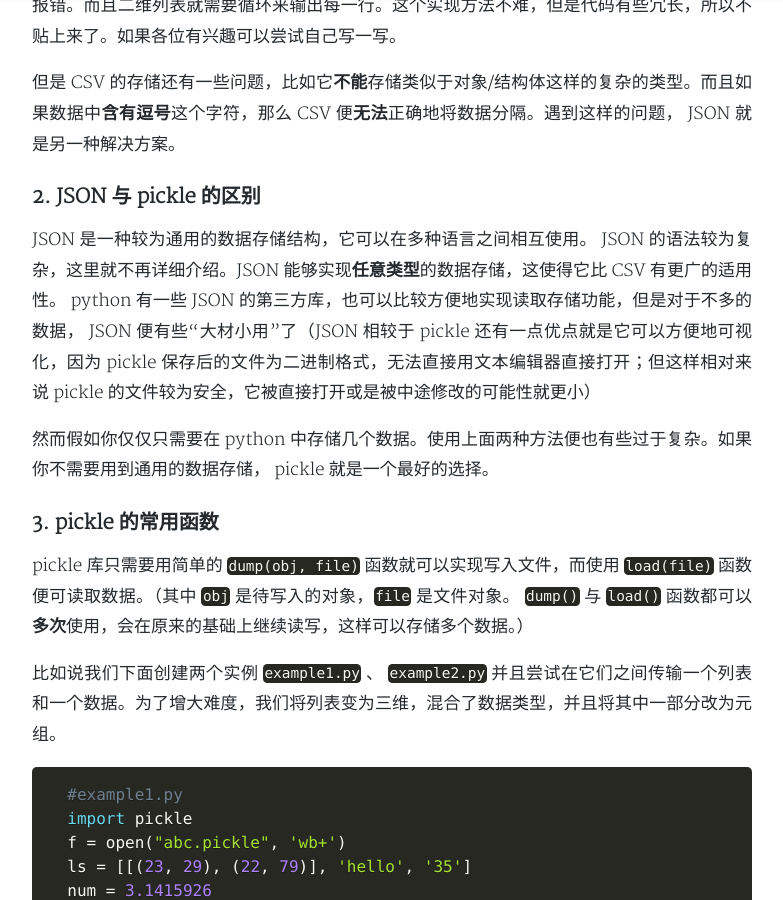
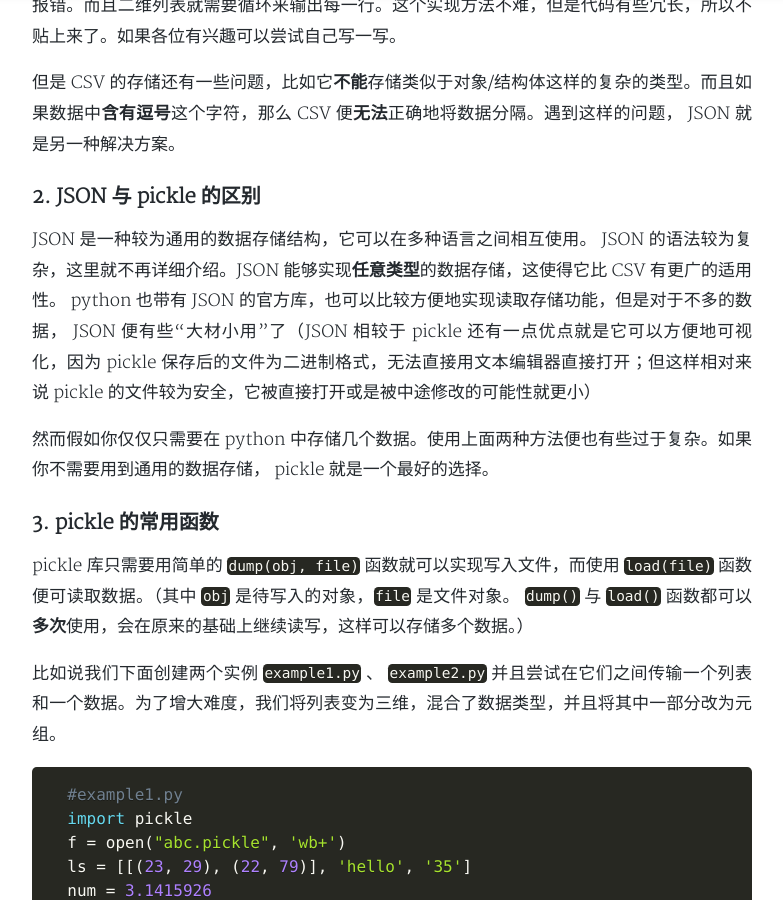
Before and after one commit to cometeme/cometeme.github.io, a Jekyll site: the page built from _posts/2018-08-06-pickle库.md, in a window 1280 px wide and 900 px high, scrolled down 1549 px. Shown: the whole window, without its empty margins (248-1031 px from the left). Built offline with Jekyll 4.4.1, drawn with Linux system fonts in a browser that asks for light colours; nearby versions of some CDN libraries; a style sheet for code colours, icons or effects is not loaded.

Commit message:
Update 2018-08-06-pickle库.md

```diff
--- a/_posts/2018-08-06-pickle库.md
+++ b/_posts/2018-08-06-pickle库.md
@@ -36,7 +36,7 @@
 
 ### 2. JSON 与 pickle 的区别
 
-JSON 是一种较为通用的数据存储结构，它可以在多种语言之间相互使用。 JSON 的语法较为复杂，这里就不再详细介绍。JSON 能够实现**任意类型**的数据存储，这使得它比 CSV 有更广的适用性。 python 有一些 JSON 的第三方库，也可以比较方便地实现读取存储功能，但是对于不多的数据， JSON 便有些“大材小用”了（JSON 相较于 pickle 还有一点优点就是它可以方便地可视化，因为 pickle 保存后的文件为二进制格式，无法直接用文本编辑器直接打开；但这样相对来说 pickle 的文件较为安全，它被直接打开或是被中途修改的可能性就更小）
+JSON 是一种较为通用的数据存储结构，它可以在多种语言之间相互使用。 JSON 的语法较为复杂，这里就不再详细介绍。JSON 能够实现**任意类型**的数据存储，这使得它比 CSV 有更广的适用性。 python 也带有 JSON 的官方库，也可以比较方便地实现读取存储功能，但是对于不多的数据， JSON 便有些“大材小用”了（JSON 相较于 pickle 还有一点优点就是它可以方便地可视化，因为 pickle 保存后的文件为二进制格式，无法直接用文本编辑器直接打开；但这样相对来说 pickle 的文件较为安全，它被直接打开或是被中途修改的可能性就更小）
 
 然而假如你仅仅只需要在 python 中存储几个数据。使用上面两种方法便也有些过于复杂。如果你不需要用到通用的数据存储， pickle 就是一个最好的选择。
 
```
